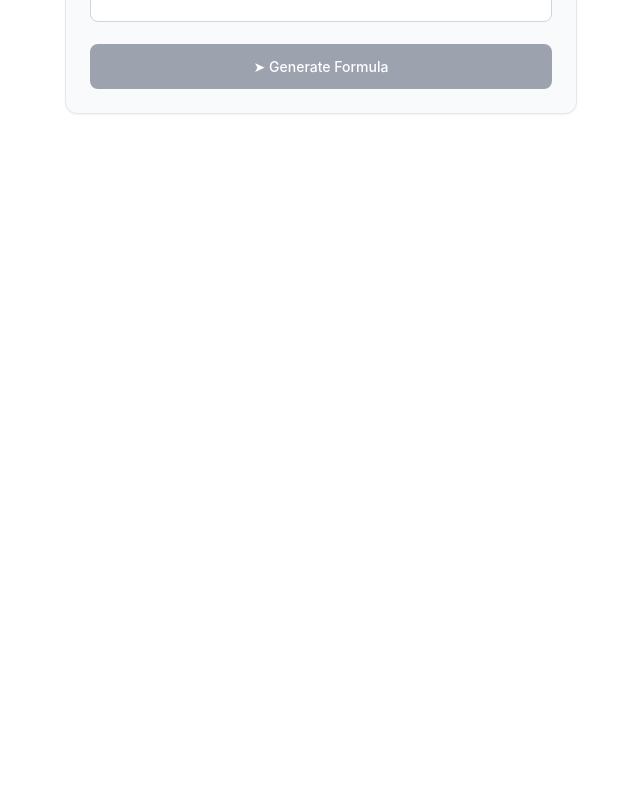
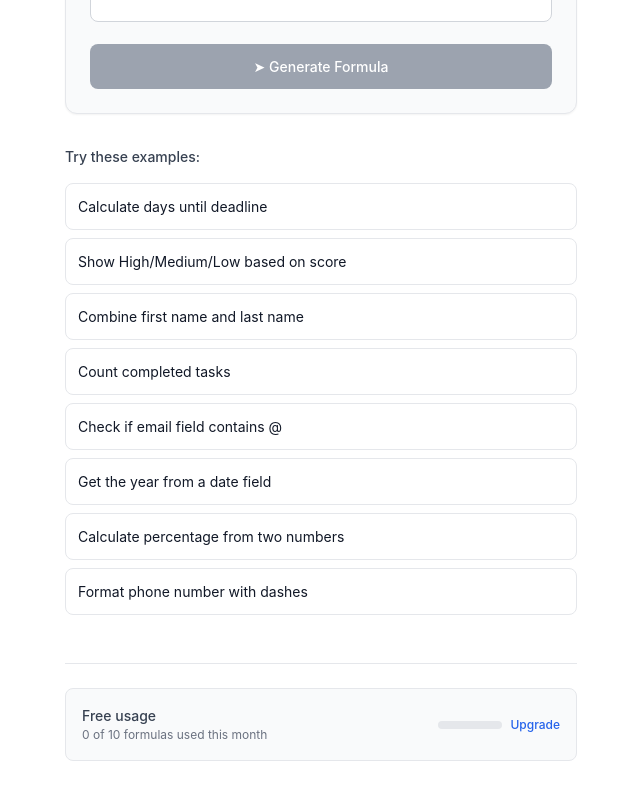
Before and after one commit to xavier211192/notionformulabot, a Next.js app: page / in a window 1280 px wide. Shown: the part 500-1300 px from the top of the page, without its empty margins (319-959 px from the left). Before the commit the page ends 800 px from the top, so only its background shows below. Built offline with nearby package versions, Linux system fonts and the light colour scheme.

Commit message:
Added usage tracking with a progressbar

```diff
--- a/app/api/explain/route.ts
+++ b/app/api/explain/route.ts
@@ -16,19 +16,27 @@ export async function POST(request: NextRequest) {
       )
     }
 
-    const prompt = `You are a Notion formula expert. Explain this Notion formula in simple, plain English.
+    const prompt = `Explain this Notion formula in 1-2 short sentences. Be very concise and focus only on what it does.
 
 Formula: ${formula}
 
-Provide a clear explanation of what this formula does. Keep it beginner-friendly and focus on the practical purpose.
+Rules:
+- Maximum 2 sentences
+- Use simple words
+- Focus on the practical result
+- No technical details
 
-Explain this formula:`
+Example:
+Formula: dateBetween(prop("Start Date"), now(), "days")
+Explanation: Calculates how many days have passed since the start date until today.
+
+Explain:`
 
     const completion = await openai.chat.completions.create({
       model: "gpt-4",
       messages: [{ role: "user", content: prompt }],
-      temperature: 0.2,
-      max_tokens: 200
+      temperature: 0.1,
+      max_tokens: 50
     })
 
     const explanation = completion.choices[0].message.content?.trim() || ''
--- a/app/page.tsx
+++ b/app/page.tsx
@@ -1,11 +1,33 @@
 'use client'
-import { useState } from 'react'
+import { useState, useEffect } from 'react'
 
 interface Result {
   formula?: string
   explanation: string
   breakdown?: string
 }
+
+const generateExamples = [
+  'Calculate days until deadline',
+  'Show High/Medium/Low based on score',
+  'Combine first name and last name',
+  'Count completed tasks',
+  'Check if email field contains @',
+  'Get the year from a date field',
+  'Calculate percentage from two numbers',
+  'Format phone number with dashes'
+]
+
+const explainExamples = [
+  'dateBetween(prop("Due Date"), now(), "days")',
+  'if(prop("Score") > 80, "High", "Low")',
+  'prop("First Name") + " " + prop("Last Name")',
+  'prop("Tasks").filter(current.prop("Status") == "Done").length()',
+  'contains(prop("Email"), "@")',
+  'formatDate(prop("Created"), "YYYY")',
+  'round((prop("Completed") / prop("Total")) * 100, 2)',
+  'replaceAll(prop("Phone"), "[^0-9]", "")'
+]
 
 export default function Home() {
   const [activeTab, setActiveTab] = useState<'generate' | 'explain'>('generate')
@@ -14,9 +36,42 @@ export default function Home() {
   const [result, setResult] = useState<Result | null>(null)
   const [copied, setCopied] = useState(false)
 
+  // Usage tracking
+  const [usageCount, setUsageCount] = useState(0)
+  const [usageLimit] = useState(10)
+
+  // Load usage count on component mount
+  useEffect(() => {
+    const currentMonth = new Date().getMonth()
+    const currentYear = new Date().getFullYear()
+    const storageKey = `notion-bot-usage-${currentYear}-${currentMonth}`
+
+    const stored = localStorage.getItem(storageKey)
+    if (stored) {
+      setUsageCount(parseInt(stored, 10))
+    }
+  }, [])
+
+  // Function to increment usage
+  const incrementUsage = () => {
+    const currentMonth = new Date().getMonth()
+    const currentYear = new Date().getFullYear()
+    const storageKey = `notion-bot-usage-${currentYear}-${currentMonth}`
+
+    const newCount = usageCount + 1
+    setUsageCount(newCount)
+    localStorage.setItem(storageKey, newCount.toString())
+  }
+
   const handleSubmit = async (e: React.FormEvent) => {
     e.preventDefault()
     if (!input.trim()) return
+
+    // Check usage limit
+    if (usageCount >= usageLimit) {
+      alert('You\'ve reached your free limit of 10 formulas per month. Upgrade to continue!')
+      return
+    }
 
     setLoading(true)
     setResult(null)
@@ -35,6 +90,7 @@ export default function Home() {
 
       if (response.ok) {
         setResult(data)
+        incrementUsage() // Track successful usage
       } else {
         alert(data.error || 'Something went wrong')
       }
@@ -300,8 +356,19 @@ export default function Home() {
                   <h3 style={{ fontSize: '14px', fontWeight: '500', color: '#374151', marginBottom: '16px' }}>
                     Formula explanation:
                   </h3>
-                  <div style={{ marginBottom: '12px' }}>
-                    <p style={{ fontSize: '16px', color: '#111827', margin: 0 }}>
+                  <div style={{
+                    backgroundColor: '#f9fafb',
+                    border: '1px solid #e5e7eb',
+                    borderRadius: '8px',
+                    padding: '16px',
+                    marginBottom: '16px'
+                  }}>
+                    <p style={{
+                      fontSize: '14px',
+                      color: '#374151',
+                      margin: 0,
+                      lineHeight: '1.6'
+                    }}>
                       {result.explanation}
                     </p>
                   </div>
@@ -312,7 +379,12 @@ export default function Home() {
                       borderRadius: '8px',
                       padding: '16px'
                     }}>
-                      <p style={{ fontSize: '14px', color: '#1e40af', margin: 0 }}>
+                      <p style={{
+                        fontSize: '14px',
+                        color: '#1e40af',
+                        margin: 0,
+                        lineHeight: '1.5'
+                      }}>
                         <strong>How it works:</strong> {result.breakdown}
                       </p>
                     </div>
@@ -321,6 +393,93 @@ export default function Home() {
               )}
             </div>
           )}
+
+          {/* Example Prompts */}
+          <div style={{ marginTop: '32px' }}>
+            <h3 style={{
+              fontSize: '14px',
+              fontWeight: '500',
+              color: '#374151',
+              marginBottom: '16px'
+            }}>
+              {activeTab === 'generate' ? 'Try these examples:' : 'Example formulas to explain:'}
+            </h3>
+            <div style={{ display: 'grid', gridTemplateColumns: '1fr', gap: '8px' }}>
+              {(activeTab === 'generate' ? generateExamples : explainExamples).map((example, index) => (
+                <button
+                  key={index}
+                  onClick={() => setInput(example)}
+                  style={{
+                    textAlign: 'left',
+                    padding: '12px',
+                    fontSize: '14px',
+                    backgroundColor: 'white',
+                    border: '1px solid #e5e7eb',
+                    borderRadius: '8px',
+                    cursor: 'pointer',
+                    transition: 'all 0.2s',
+                    fontFamily: activeTab === 'explain' ? 'Monaco, Consolas, monospace' : 'inherit'
+                  }}
+                  onMouseEnter={(e) => {
+                    e.currentTarget.style.backgroundColor = '#f9fafb'
+                    e.currentTarget.style.borderColor = '#d1d5db'
+                  }}
+                  onMouseLeave={(e) => {
+                    e.currentTarget.style.backgroundColor = 'white'
+                    e.currentTarget.style.borderColor = '#e5e7eb'
+                  }}
+                >
+                  {example}
+                </button>
+              ))}
+            </div>
+          </div>
+
+          {/* Usage Counter */}
+          <div style={{ marginTop: '48px', paddingTop: '24px', borderTop: '1px solid #e5e7eb' }}>
+            <div style={{
+              backgroundColor: '#f9fafb',
+              border: '1px solid #e5e7eb',
+              borderRadius: '8px',
+              padding: '16px'
+            }}>
+              <div style={{ display: 'flex', alignItems: 'center', justifyContent: 'space-between' }}>
+                <div>
+                  <p style={{ fontSize: '14px', fontWeight: '500', color: '#374151', margin: 0 }}>
+                    Free usage
+                  </p>
+                  <p style={{ fontSize: '12px', color: '#6b7280', margin: 0 }}>
+                    {usageCount} of {usageLimit} formulas used this month
+                  </p>
+                </div>
+                <div style={{ display: 'flex', alignItems: 'center', gap: '8px' }}>
+                  <div style={{
+                    width: '64px',
+                    backgroundColor: '#e5e7eb',
+                    borderRadius: '9999px',
+                    height: '8px'
+                  }}>
+                    <div style={{
+                      backgroundColor: '#3b82f6',
+                      height: '8px',
+                      borderRadius: '9999px',
+                      width: `${(usageCount / usageLimit) * 100}%`
+                    }}></div>
+                  </div>
+                  <button style={{
+                    fontSize: '12px',
+                    fontWeight: '500',
+                    color: '#2563eb',
+                    border: 'none',
+                    backgroundColor: 'transparent',
+                    cursor: 'pointer'
+                  }}>
+                    Upgrade
+                  </button>
+                </div>
+              </div>
+            </div>
+          </div>
         </div>
       </div>
 
```
